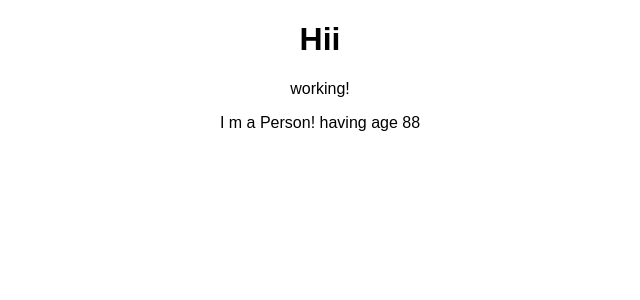
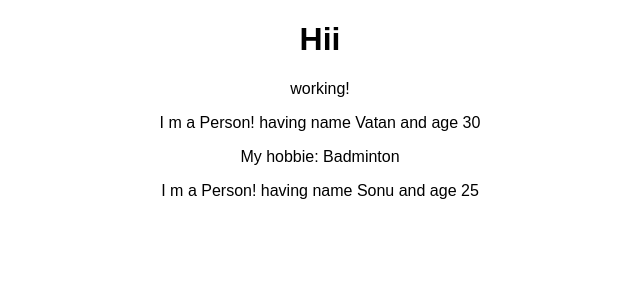
Before and after one commit to vatansoni89/MaximilianSchwarzmullerReact, a React (Create React App) app in the folder Project/react-complete-guide/: page / in a window 1280 px wide. Shown: the top 300 px of the page, without its empty margins (320-960 px from the left). Built offline with nearby package versions, Linux system fonts and the light colour scheme.

Commit message:
props and Children Property

```diff
--- a/Project/react-complete-guide/src/App.js
+++ b/Project/react-complete-guide/src/App.js
@@ -8,7 +8,10 @@ class App extends Component {
       <div className="App">
         <h1>Hii</h1>
         <p>working!</p>
-        <Person />
+        <Person name="Vatan" age="30">
+          My hobbie: Badminton
+        </Person>
+        <Person name="Sonu" age="25" />
       </div>
     );
   }
--- a/Project/react-complete-guide/src/Person/Person.js
+++ b/Project/react-complete-guide/src/Person/Person.js
@@ -1,8 +1,15 @@
 import React from "react";
 
 //give lower case for fun variable.
-const person = () => {
-  return <p>I m a Person! having age {Math.floor(Math.random() * 100)}</p>;
+const person = props => {
+  return (
+    <div>
+      <p>
+        I m a Person! having name {props.name} and age {props.age}
+      </p>
+      <p>{props.children}</p>
+    </div>
+  );
 };
 
 export default person;
```
Also changed, not shown: 1 other file (tests, documents, lock files or other folders).
